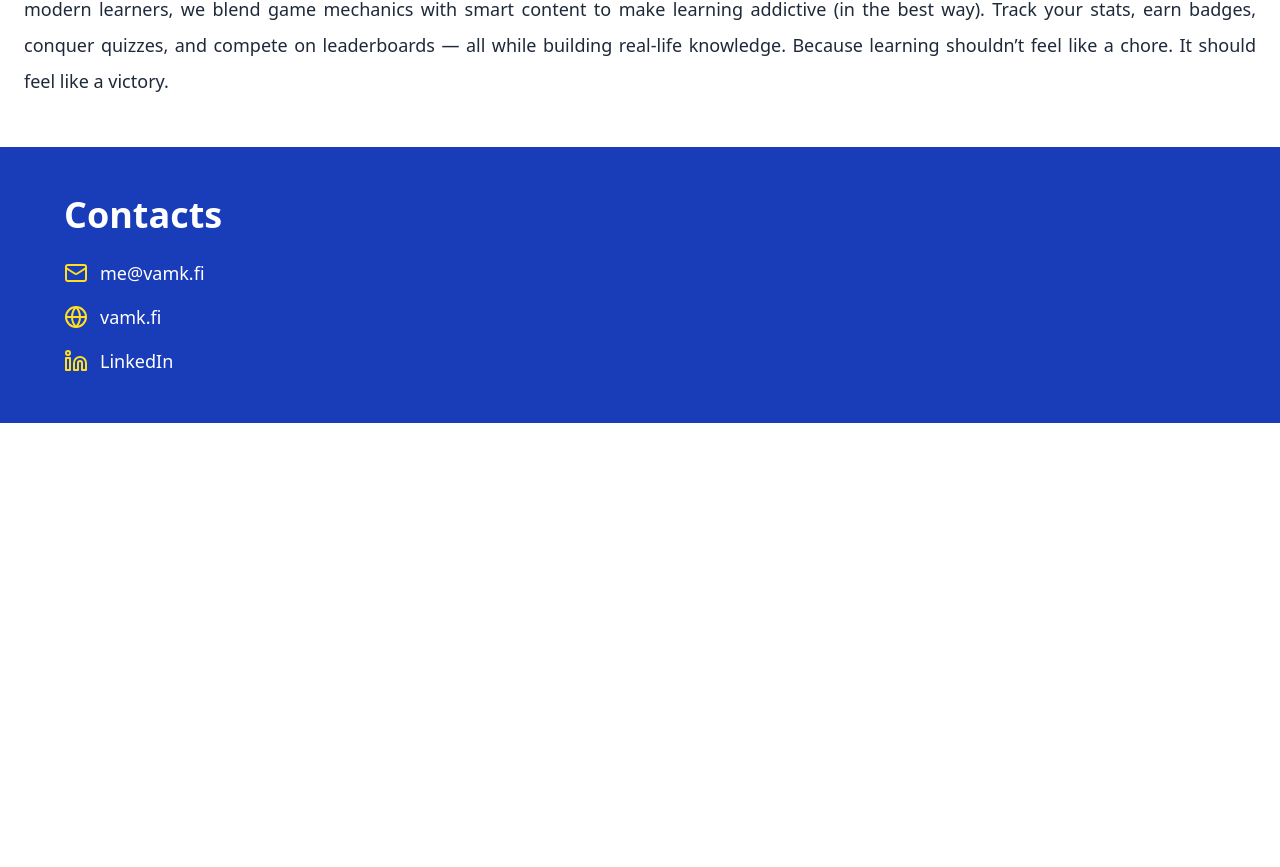
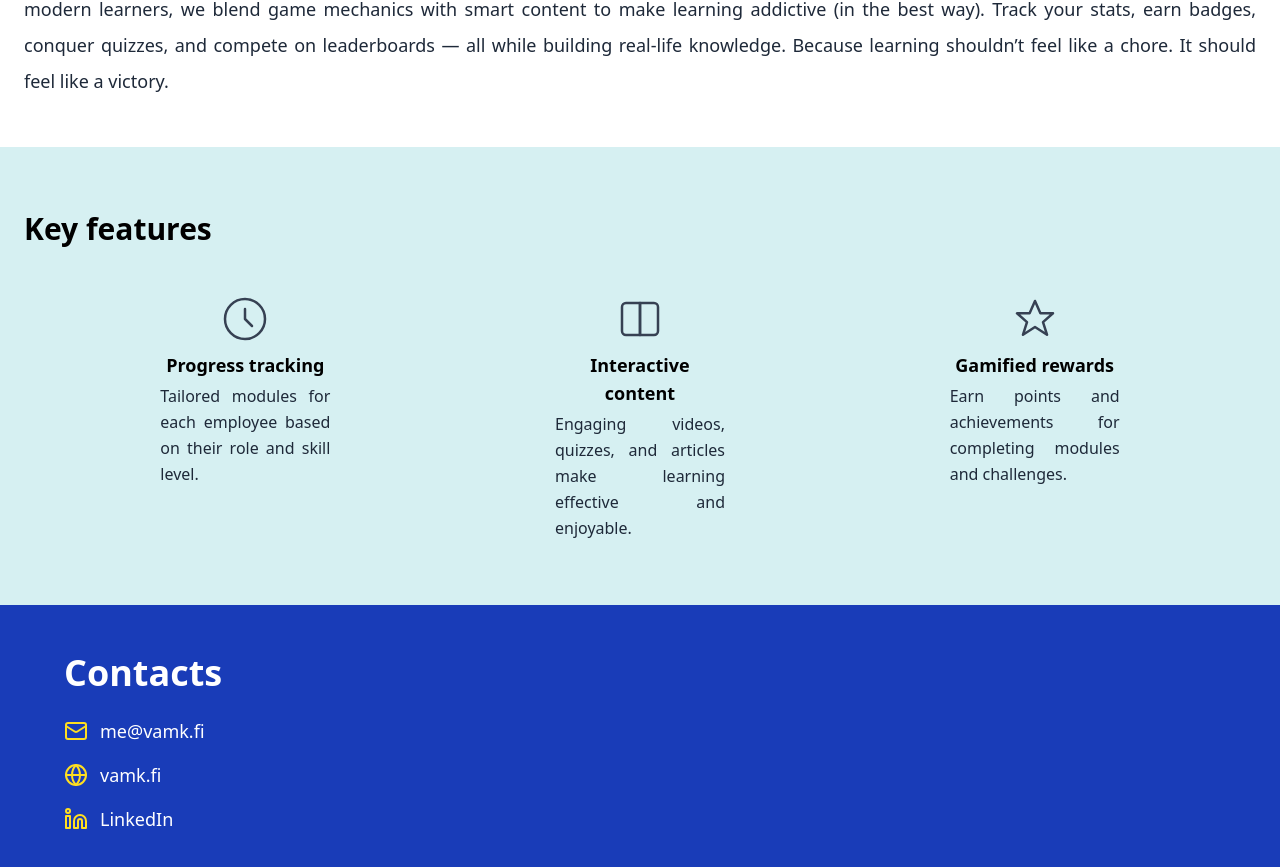
Before and after one commit to phiquangdat/tetra_app, a React (Vite) app in the folder frontend/: page / in a window 1280 px wide. Shown: the part 1089-1956 px from the top of the page. Before the commit the page ends 1512 px from the top, so only its background shows below. Built offline with nearby package versions, Linux system fonts and the light colour scheme; no server answers; what chartjs-plugin-datalabels would draw is missing.

Commit message:
Added Features section component to homepage
Created /src/components/home/Features.tsx with three-column layout highlighting key platform features. Integrated below About section in Home.tsx using placeholder content and icons.

```diff
--- /dev/null
+++ b/frontend/src/components/home/Features.tsx
@@ -0,0 +1,85 @@
+import React from 'react';
+
+const features = [
+  {
+    icon: (
+      <svg
+        className="h-12 w-12 mb-2 text-gray-700"
+        fill="none"
+        viewBox="0 0 48 48"
+        stroke="currentColor"
+        strokeWidth="2.5"
+      >
+        <circle cx="24" cy="24" r="20" />
+        <path d="M24 14v10l7 7" strokeLinecap="round" strokeLinejoin="round" />
+      </svg>
+    ),
+    title: 'Progress tracking',
+    description:
+      'Tailored modules for each employee based on their role and skill level.',
+  },
+  {
+    icon: (
+      <svg
+        className="h-12 w-12 mb-2 text-gray-700"
+        fill="none"
+        viewBox="0 0 48 48"
+        stroke="currentColor"
+        strokeWidth="2.5"
+      >
+        <path
+          d="M6 12a4 4 0 0 1 4-4h14v32H10a4 4 0 0 1-4-4V12z"
+          strokeLinejoin="round"
+        />
+        <path
+          d="M42 12a4 4 0 0 0-4-4H24v32h14a4 4 0 0 0 4-4V12z"
+          strokeLinejoin="round"
+        />
+      </svg>
+    ),
+    title: 'Interactive content',
+    description:
+      'Engaging videos, quizzes, and articles make learning effective and enjoyable.',
+  },
+  {
+    icon: (
+      <svg
+        className="h-12 w-12 mb-2 text-gray-700"
+        fill="none"
+        viewBox="0 0 48 48"
+        stroke="currentColor"
+        strokeWidth="2.5"
+      >
+        <polygon
+          points="24,6 29.4,18.3 42,18.3 32,27.1 36,39.7 24,32 12,39.7 16,27.1 6,18.3 18.6,18.3"
+          strokeLinejoin="round"
+        />
+      </svg>
+    ),
+    title: 'Gamified rewards',
+    description:
+      'Earn points and achievements for completing modules and challenges.',
+  },
+];
+
+const Features: React.FC = () => (
+  <section className="w-full py-16 px-6 bg-[#d6f0f2]">
+    <h2 className="text-3xl font-bold mb-12 text-left">Key features</h2>
+    <div className="grid grid-cols-1 md:grid-cols-3 gap-8 max-w-6xl mx-auto">
+      {features.map((feature, index) => (
+        <div
+          key={index}
+          className="flex flex-col items-center text-center space-y-4 w-[170px] mx-auto"
+        >
+          {feature.icon}
+          <h3 className="text-lg font-bold mb-1 w-full">{feature.title}</h3>
+          <p className="text-gray-800 text-base leading-relaxed w-full text-justify">
+            {feature.description}
+          </p>
+        </div>
+      ))}
+    </div>
+  </section>
+);
+
+export default Features;
--- a/frontend/src/components/home/Home.tsx
+++ b/frontend/src/components/home/Home.tsx
@@ -2,6 +2,7 @@ import Header from './Header';
 import Hero from './Hero';
 import Footer from './Footer';
 import About from './About';
+import Features from './Features';
 
 const Home = () => {
   return (
@@ -9,6 +10,7 @@ const Home = () => {
       <Header />
       <Hero />
       <About />
+      <Features />
       <Footer />
     </main>
   );
```
